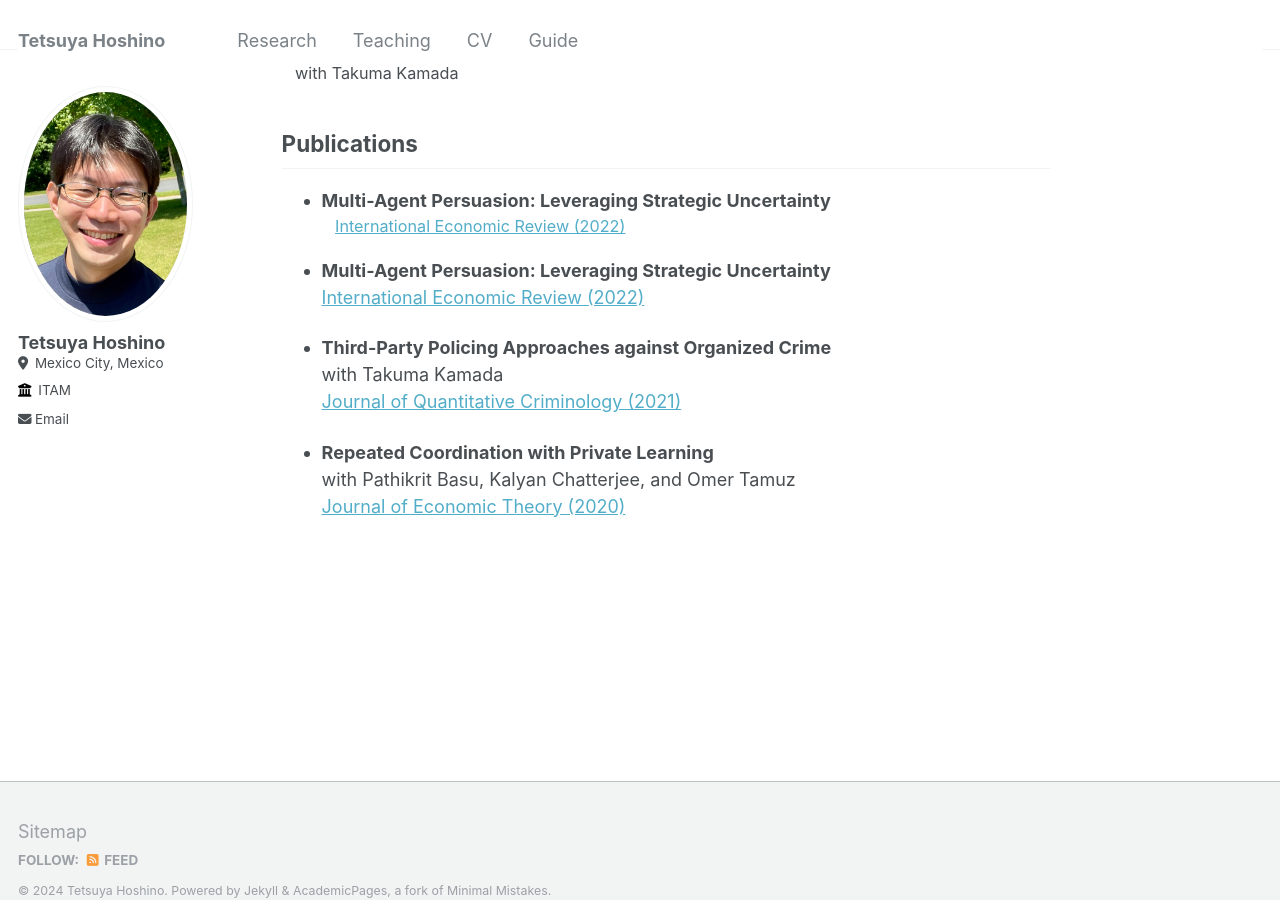
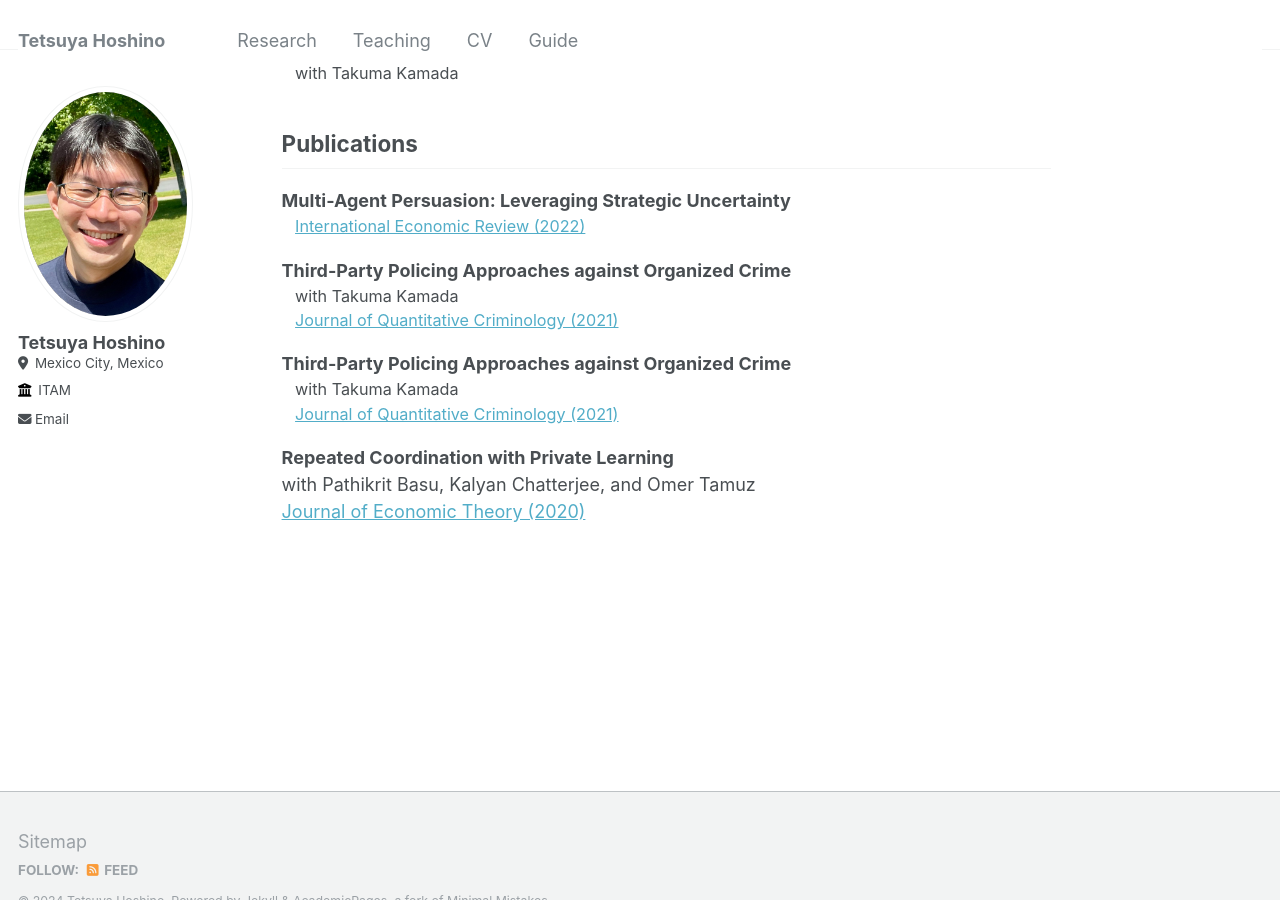
Before and after one commit to tetsuyahoshino137/tetsuyahoshino137.github.io, a Jekyll site: the page built from _pages/about.md, in a window 1280 px wide and 900 px high, scrolled down 570 px. Built offline with Jekyll 4.4.1, drawn with Linux system fonts in a browser that asks for light colours.

Commit message:
Update about.md

```diff
--- a/_pages/about.md
+++ b/_pages/about.md
@@ -29,16 +29,17 @@ Assistant Professor of Economics at ITAM. Ph.D. in Economics (Penn State).
 : <span style="font-size:larger;">with Takuma Kamada</span>
 
 ## Publications
-- **Multi-Agent Persuasion: Leveraging Strategic Uncertainty**
+**Multi-Agent Persuasion: Leveraging Strategic Uncertainty**
 : <span style="font-size:larger;">[International Economic Review (2022)](https://onlinelibrary.wiley.com/doi/10.1111/iere.12546)</span>
 
-- **Multi-Agent Persuasion: Leveraging Strategic Uncertainty**
-[International Economic Review (2022)](https://onlinelibrary.wiley.com/doi/10.1111/iere.12546)
+**Third-Party Policing Approaches against Organized Crime**
+: <span style="font-size:larger;">with Takuma Kamada
+[Journal of Quantitative Criminology (2021)](https://link.springer.com/article/10.1007/s10940-020-09466-6)</span>
 
-- **Third-Party Policing Approaches against Organized Crime**
-with Takuma Kamada
-[Journal of Quantitative Criminology (2021)](https://link.springer.com/article/10.1007/s10940-020-09466-6)
+**Third-Party Policing Approaches against Organized Crime**
+: <span style="font-size:larger;">with Takuma Kamada</span>
+: <span style="font-size:larger;">[Journal of Quantitative Criminology (2021)](https://link.springer.com/article/10.1007/s10940-020-09466-6)</span>
 
-- **Repeated Coordination with Private Learning**
+**Repeated Coordination with Private Learning**
 with Pathikrit Basu, Kalyan Chatterjee, and Omer Tamuz
 [Journal of Economic Theory (2020)](https://www.sciencedirect.com/science/article/pii/S0022053120300995)
```
